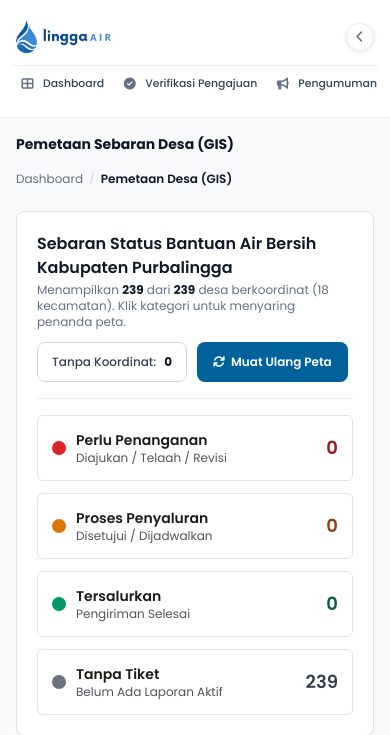
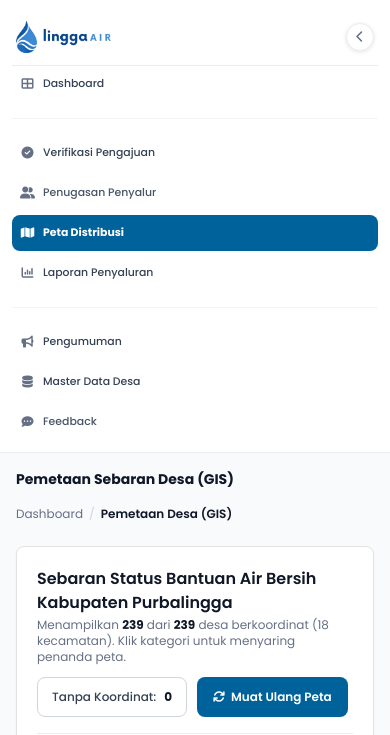
Before and after one commit to sandiprasetyo12/ppl-reg01-kel04-lingga-air, a Laravel app: page /admin/pemetaan in a window 390 px wide. Shown: the part 54-789 px from the top of the page. Run offline with Laravel 12, Linux system fonts and the light colour scheme; a user stored in the database is signed in; data comes from the database, SQL or seed files in the repository; tables that the repository leaves empty hold one stand-in row (values such as "Sample post"); parts of the project's set-up code (start-up, migrations or seed data) failed here and were passed over; some libraries are stand-ins or nearby versions.

Commit message:
style(admin): group BPBD sidebar navigation

```diff
--- a/resources/views/layouts/sidebar-styles.blade.php
+++ b/resources/views/layouts/sidebar-styles.blade.php
@@ -78,6 +78,7 @@
         text-transform: uppercase;
     }
     .role-sidebar-nav { display: grid; gap: 3px; }
+    .role-sidebar-nav.role-sidebar-admin-group { gap: 0; }
     .role-sidebar-link {
         display: flex;
         min-width: 0;
@@ -105,7 +106,7 @@
     .role-sidebar-link.disabled { color: #475467; }
     .role-sidebar-link.disabled > i { color: #667085; }
     .role-sidebar-link-label { min-width: 0; }
-    .role-sidebar-divider { height: 1px; margin: 13px 4px; border: 0; background: #EAECF0; }
+    .role-sidebar-divider { height: 1px; margin: 1rem 0; border: 0; border-top: 1px solid #F3F4F6; background: transparent; }
     .role-sidebar-utility { display: grid; gap: 4px; }
     .role-sidebar-footer {
         margin: auto 4px 0;
@@ -127,6 +128,7 @@
     .role-sidebar-shell.is-sidebar-collapsed .role-sidebar-brand-row,
     .role-sidebar-shell.is-sidebar-collapsed .role-sidebar-link { justify-content: center; }
     .role-sidebar-shell.is-sidebar-collapsed .role-sidebar-link { padding: 0; }
+    .role-sidebar-shell.is-sidebar-collapsed .role-sidebar-divider { width: 28px; margin-right: auto; margin-left: auto; }
 
     /* =========================================================================
        HEADER STYLES
@@ -184,9 +186,10 @@
         .role-sidebar-nav,
         .role-sidebar-utility { display: flex; gap: 5px; overflow-x: auto; padding-bottom: 3px; }
         .role-sidebar-link { flex: 0 0 auto; min-height: 36px; white-space: nowrap; }
-        .role-sidebar-divider,
         .role-sidebar-section,
         .role-sidebar-footer { display: none; }
+        .role-sidebar-nav.role-sidebar-admin-group { display: grid; flex: none; gap: 0; overflow: visible; padding: 0; }
+        .role-sidebar-divider { display: block; width: 100%; flex: none; margin: 1rem 0; }
         .role-sidebar-shell.is-sidebar-collapsed .role-sidebar-link-label { display: initial; }
         .role-sidebar-shell.is-sidebar-collapsed .role-sidebar-brand-full { display: block; }
         .role-sidebar-shell.is-sidebar-collapsed .role-sidebar-brand-icon { display: none !important; }
--- a/resources/views/layouts/sidebar.blade.php
+++ b/resources/views/layouts/sidebar.blade.php
@@ -32,10 +32,10 @@
             'menus' => [
                 ['Dashboard', 'fa-table-cells-large', 'admin.dashboard', request()->routeIs('admin.dashboard')],
                 ['Verifikasi Pengajuan', 'fa-circle-check', 'verifikasi.index', request()->routeIs('verifikasi.*')],
-                ['Pengumuman', 'fa-bullhorn', 'admin.pengumuman.index', request()->routeIs('admin.pengumuman.*')],
                 ['Penugasan Penyalur', 'fa-user-group', null, false],
                 ['Peta Distribusi', 'fa-map', 'admin.pemetaan.index', request()->routeIs('admin.pemetaan.*')],
                 ['Laporan Penyaluran', 'fa-chart-column', 'laporan.index', request()->routeIs('laporan.*')],
+                ['Pengumuman', 'fa-bullhorn', 'admin.pengumuman.index', request()->routeIs('admin.pengumuman.*')],
                 ['Master Data Desa', 'fa-database', 'admin.desa.index', request()->routeIs('admin.desa.*')],
                 ['Feedback', 'fa-comment-dots', null, false],
             ],
@@ -140,8 +140,17 @@
     {{-- Menu Navigasi Utama --}}
     <nav aria-label="{{ $sidebarConfig['aria'] }}">
         <p class="role-sidebar-section">{{ $sidebarConfig['section'] }}</p>
-        <div class="role-sidebar-nav">
-            @foreach ($sidebarConfig['menus'] as [$label, $icon, $routeName, $active])
+        @php
+            $menuGroups = $resolvedRole === 'admin'
+                ? [array_slice($sidebarConfig['menus'], 0, 1), array_slice($sidebarConfig['menus'], 1, 4), array_slice($sidebarConfig['menus'], 5, 3)]
+                : [$sidebarConfig['menus']];
+        @endphp
+        @foreach ($menuGroups as $groupIndex => $menuGroup)
+            @if ($groupIndex > 0)
+                <div class="role-sidebar-divider" aria-hidden="true"></div>
+            @endif
+            <div class="role-sidebar-nav {{ $resolvedRole === 'admin' ? 'role-sidebar-admin-group space-y-1' : '' }}">
+                @foreach ($menuGroup as [$label, $icon, $routeName, $active])
                     @if ($routeName && Route::has($routeName))
                         <a href="{{ route($routeName) }}" @if ($active) aria-current="page" @endif class="role-sidebar-link {{ $active ? 'active' : '' }}">
                             <i class="fa-solid {{ $icon }}" aria-hidden="true"></i>
@@ -155,6 +164,7 @@
                     @endif
                 @endforeach
             </div>
+        @endforeach
     </nav>
 
     {{-- Footer Sidebar --}}
```
Lines whose indentation alone changed are shown as unchanged.
